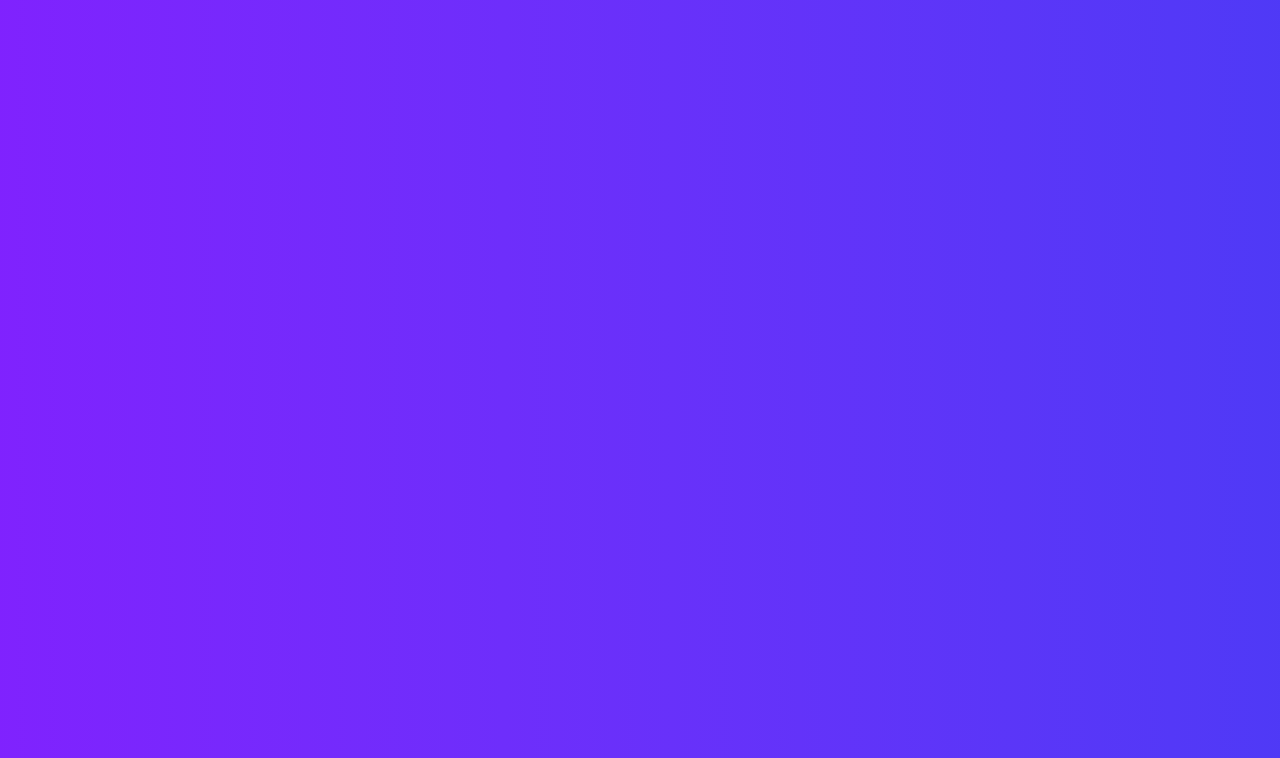
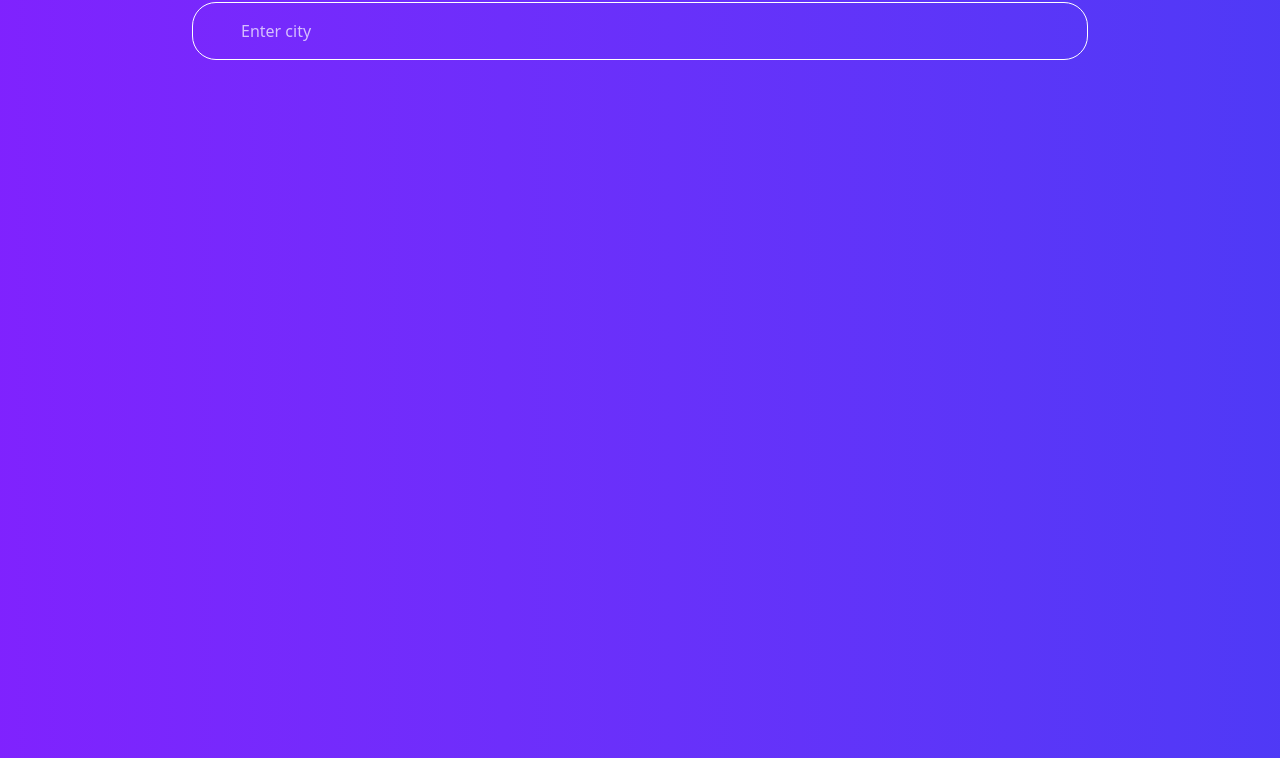
Before and after one commit to alankritip/Weather-Forecast-Application, a website: page index.html in a window 1280 px wide. Shown: the part 58-816 px from the top of the page. Drawn offline with Linux system fonts and the light colour scheme.

Commit message:
Search Input with Dropdown arrow

```diff
--- a/index.html
+++ b/index.html
@@ -12,7 +12,20 @@
 
   <div class="w-full max-w-4xl mx-auto">
     <!-- Search and Location Controls -->
-    <div class="flex flex-col sm:flex-row gap-4 mb-16 sm:mb-20"></div>
+    <div class="flex flex-col sm:flex-row gap-4 mb-16 sm:mb-20">
+       <!-- Search Input with Dropdown -->
+      <div class="relative flex-1 p-2 rounded-3xl border border-white bg-transparent text-white">
+        <label for="city" class="sr-only">Search for a city</label>
+        <div class="relative">
+          <input
+            type="text"
+            id="city"
+            placeholder="Enter city"
+            class="w-full pl-10 pr-4 py-2 rounded-3xl  text-white placeholder-white/70 focus:outline-none text-sm sm:text-base"
+            onfocus="toggleRecentCities(true)"
+            onblur="setTimeout(() => toggleRecentCities(false), 200)"
+          />
+    </div>
 
   <script src="script.js"></script>
 </body>
```
